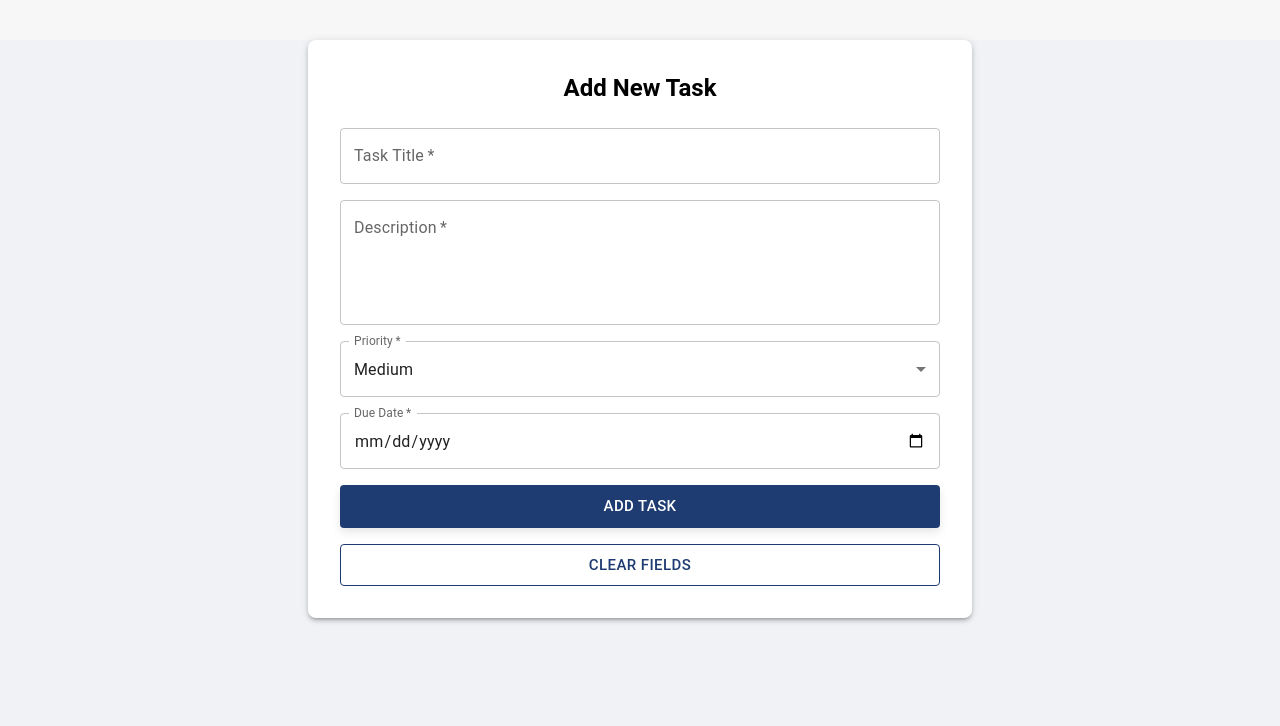
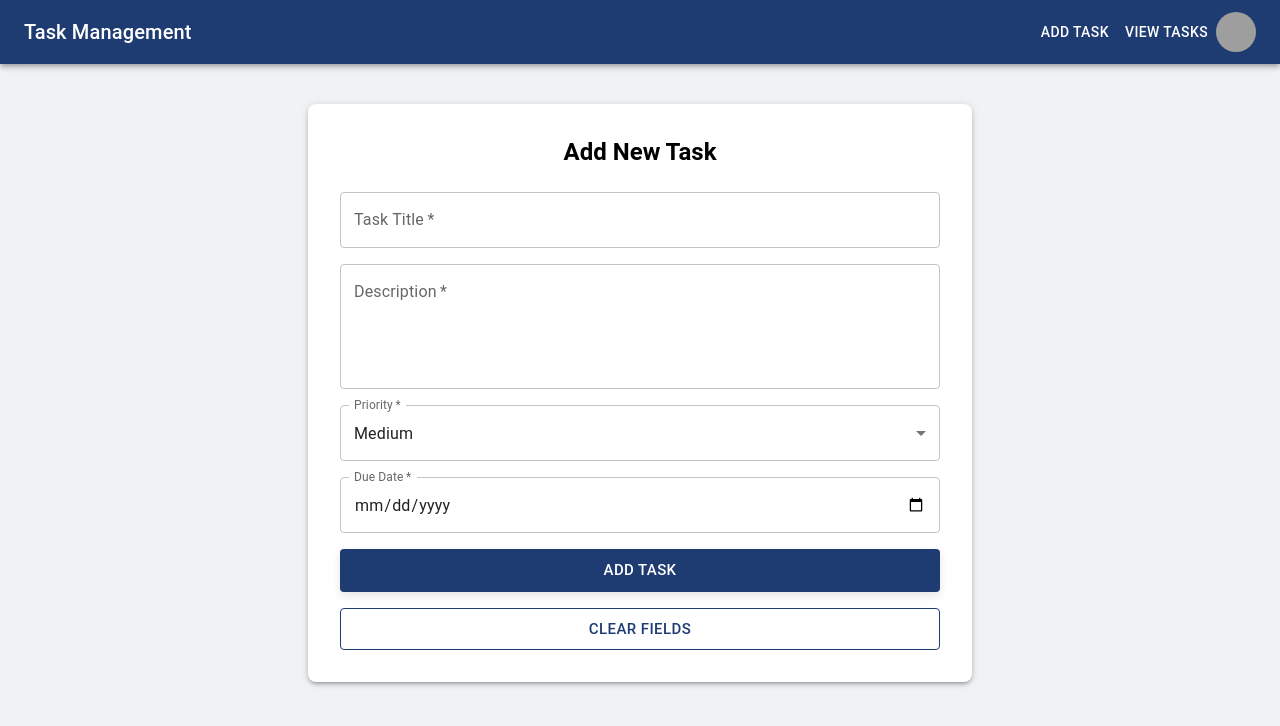
Before and after one commit to Basit-Perampalli/TaskManagementApp, a React (Vite) app in the folder frontend/: page /add-task in a window 1280 px wide. Shown: the top 726 px of the page. Built offline with nearby package versions, Linux system fonts and the light colour scheme; grey boxes are pictures that could not be loaded.

Commit message:
minor changes in frontend

```diff
--- a/frontend/src/App.jsx
+++ b/frontend/src/App.jsx
@@ -2,7 +2,7 @@ import React, { useState } from 'react';
 import { BrowserRouter as Router, Routes, Route, Navigate } from 'react-router-dom';
 import TaskForm from './components/TaskForm';
 import ViewTasks from './pages/ViewTasks';
-import NavBar from './components/NavBar';
+import NavBar from './components/Navbar';
 import { motion } from 'framer-motion';
 import { ToastContainer } from 'react-toastify';
 import 'react-toastify/dist/ReactToastify.css';
@@ -72,11 +72,11 @@ const App = () => {
                                     setIsEditing={setIsEditing}
                                 />}
                         />
-                        <Route
+                        {/* <Route
                             path="/task-progress"
                             element={
-                                <TaskProgress totalTasks={tasks.length} completedTasks={tasks.filter(task => task.completed).length} />}
-                        />
+                                <TaskProgress totalTasks={tasks.length} completedTasks={tasks.filter(task => task.status).length} />}
+                        /> */}
                         <Route
                             path="/"
                             element={<AdminLogin/>}
--- a/frontend/src/components/TaskForm.jsx
+++ b/frontend/src/components/TaskForm.jsx
@@ -1,6 +1,7 @@
 // src/components/TaskForm.js
 import React, { useEffect, useState } from 'react';
 import { TextField, Button, MenuItem, Typography, Box, Select, InputLabel, FormControl } from '@mui/material';
+import Navbar from './Navbar';
 import { toast } from 'react-toastify';
 import 'react-toastify/dist/ReactToastify.css';
 
@@ -44,6 +45,8 @@ const TaskForm = ({ isEditing, onEditTask, selectedTask, setSelectedTask, setIsE
     };
 
     return (
+        <Box>
+            <Navbar/>
         <Box
             component="form"
             onSubmit={handleSubmit}
@@ -137,6 +140,7 @@ const TaskForm = ({ isEditing, onEditTask, selectedTask, setSelectedTask, setIsE
                 Clear Fields
             </Button>
         </Box>
+        </Box>
     );
 };
 
--- a/frontend/src/pages/ViewTasks.jsx
+++ b/frontend/src/pages/ViewTasks.jsx
@@ -19,13 +19,20 @@ const ViewTasks = ({ tasks,setTasks, onEditTask, onDeleteTask, onToggleComplete,
 
     const fetchTasks = async () => {
         console.log(currPage,search)
+        const token = localStorage.getItem('accessToken')
+        if (!token){
+            console.log('no token found')
+            navigate('/')
+            return
+        }
         try {
           if (search){
             console.log(search)
             var response = await fetch(`http://127.0.0.1:8000/search/task/?page=${currPage}&title__contains=${search}`, {
                 method: 'GET',
                 headers: {
-                    'Content-Type': 'application/json'
+                    'Content-Type': 'application/json',
+                    // 'Authorization':   `Bearer ${token}`
                 }
             });
           }
```
Lines whose indentation alone changed are shown as unchanged.
